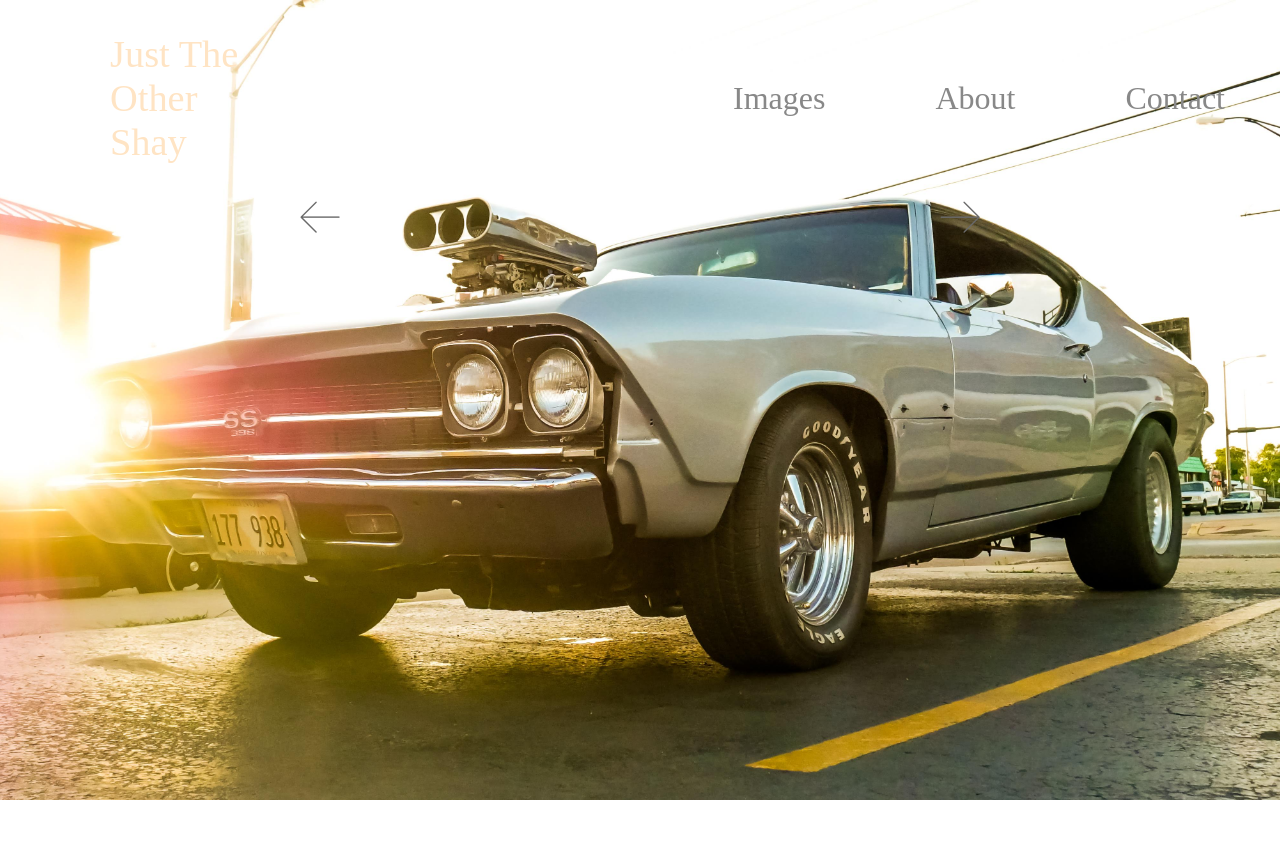
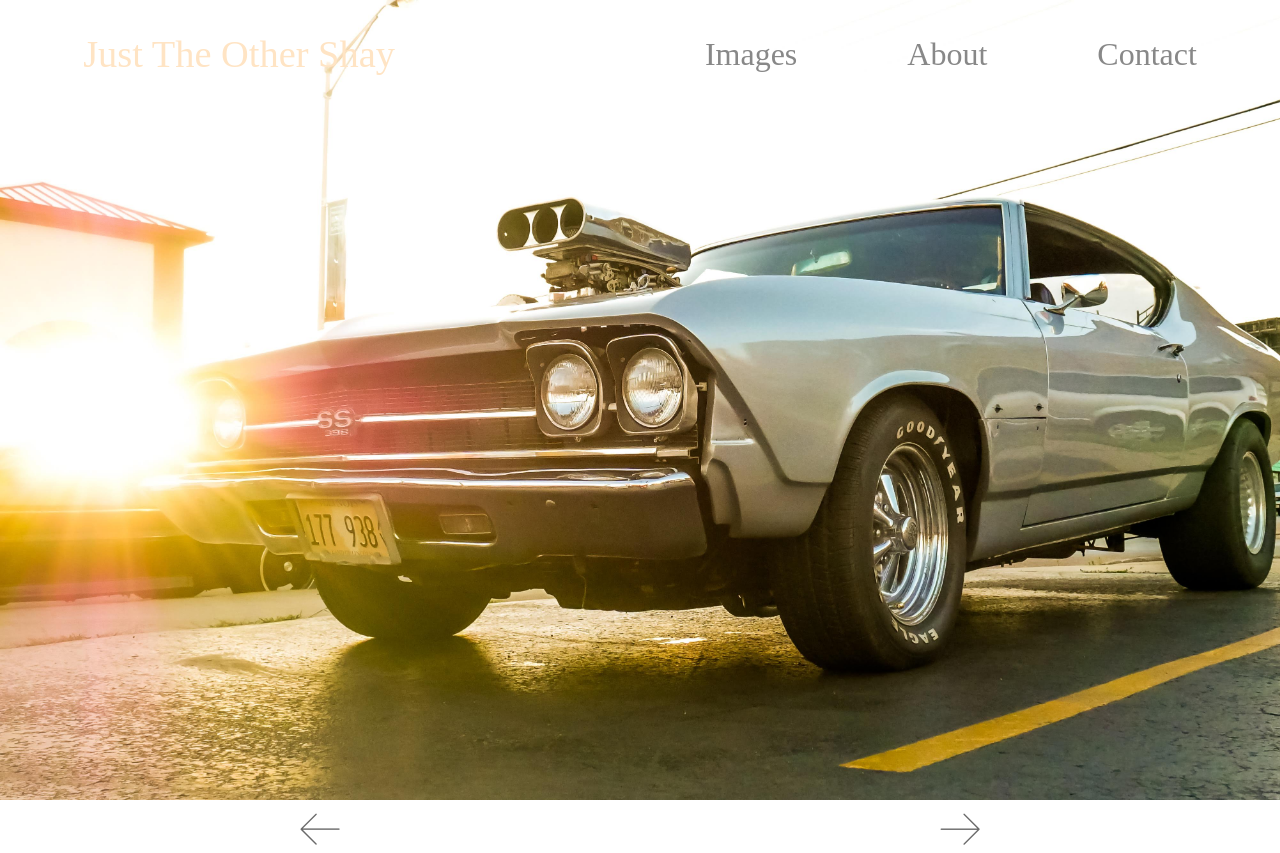
Before and after one commit to timrusin/justtheothershay, a React (Create React App) app: page / in a window 1280 px wide. Before the commit the page ends 800 px from the top, so only its background shows below. Built offline with nearby package versions, Linux system fonts and the light colour scheme.

Commit message:
got arrows down to the bottom

```diff
--- a/src/App.css
+++ b/src/App.css
@@ -1,3 +1,7 @@
+.home-page {
+  height: 100vh;
+}
+
 .fade{
   animation: fadeIn .5s;
   -webkit-animation: fadeIn .5s;
@@ -26,12 +30,13 @@
 .home-carousel{
   width: 100vw;
   height: 100vh;
-  background-position: center;
   background-size: cover;
 }
 
 
 .nav-arrows-container{
+  position: relative;
+  bottom: -700px;
   display: flex;
   justify-content: space-around;
   color: rgb(106, 106, 106);
--- a/src/components/Dropdown.css
+++ b/src/components/Dropdown.css
@@ -1,7 +1,7 @@
 .dropdown-menu {
     width: 150px;
     position:absolute;
-    top: 95px;
+    top: 11%;
     list-style: none;
     text-align: start;
   }
--- a/src/components/Navbar.css
+++ b/src/components/Navbar.css
@@ -29,7 +29,7 @@ ul {
   font-size: 3vw;
   text-decoration: none;
   color:bisque;
-  margin-right:400px;
+  margin-right:200px;
 }
 
 .nav-links{
--- a/src/components/Navbar.js
+++ b/src/components/Navbar.js
@@ -23,21 +23,16 @@ const Navbar = () => {
         <i className={click ? "fas fa-times" : "fas fa-bars"} />
       </div>
       <ul className={click ? "nav-menu active" : "nav-menu"}>
-        {/* <li className="nav-item">
-          <Link to="/" className="nav-links" onClick={closeMobileMenu}>
-            Home
+        <li className="nav-item title">
+          <Link to='/home'>
+            Just The Other Shay
           </Link>
-        </li> */}
+        </li>
         <li
           className={click ? "images-hide" : "nav-item nav-links"}
           onMouseEnter={onMouseEnter}
           onMouseLeave={onMouseLeave}
         >
-        <li className="nav-item title">
-          <Link to='/home'>
-            Just The Other Shay
-          </Link>
-        </li>
           Images
           {dropdown && <Dropdown />}
         </li>
```
